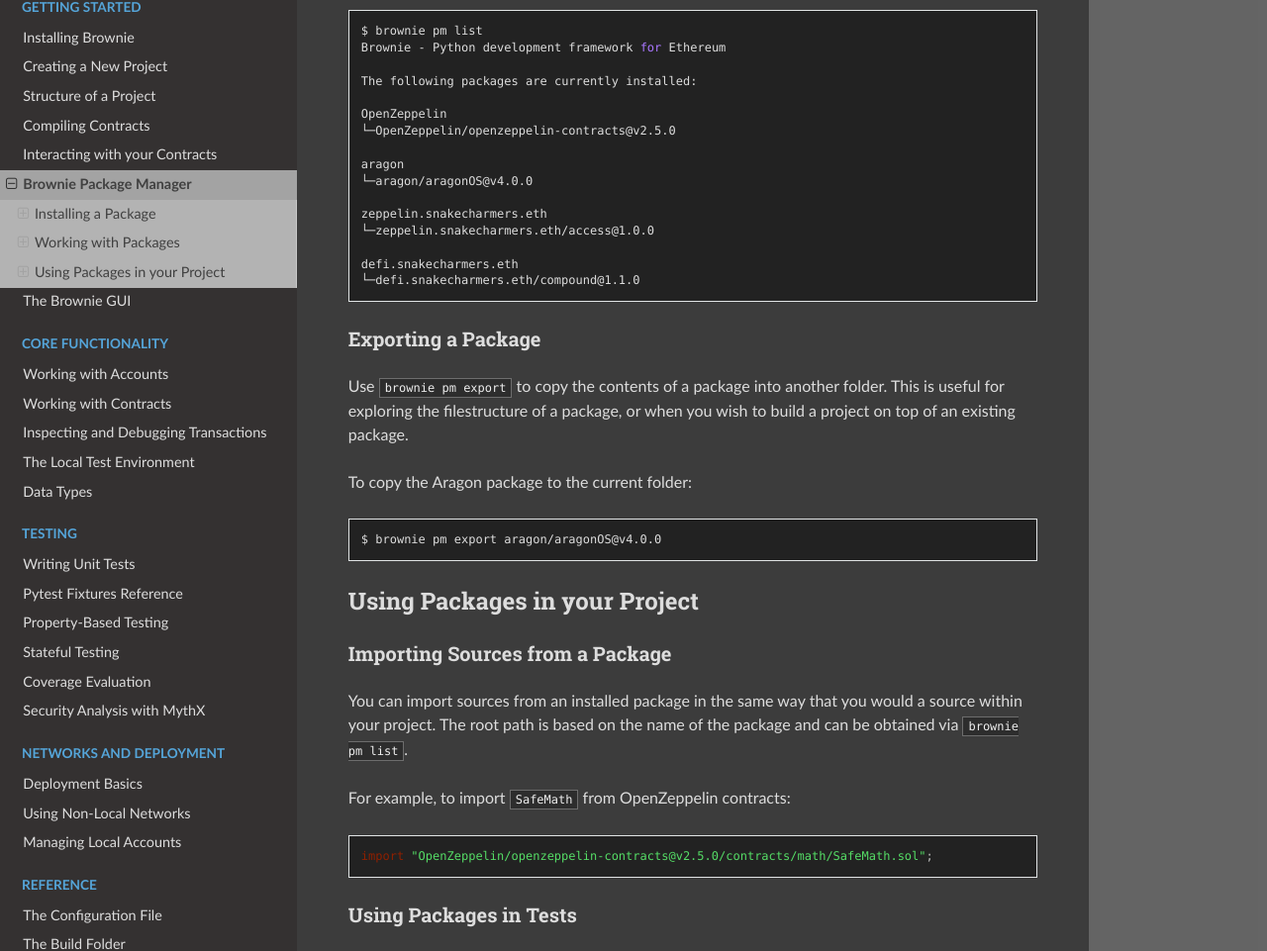
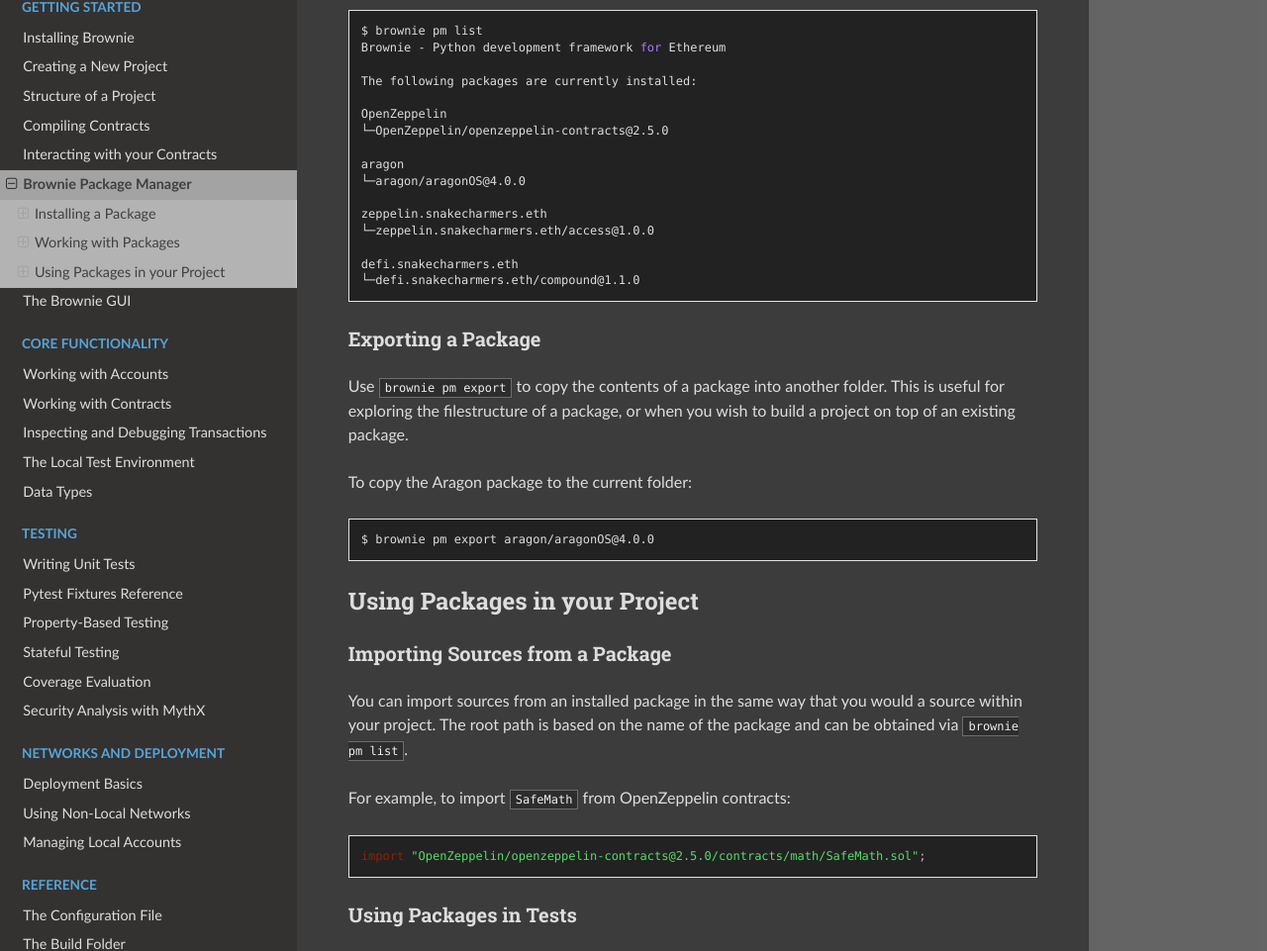
Before and after one commit to eth-brownie/brownie, a Sphinx documentation site: the page built from docs/package-manager.rst, in a window 1280 px wide and 1400 px high, scrolled down 1970 px. Shown: the part 185-1146 px from the top of the window at 99% size. Built offline with Sphinx 7.4.7 and the Read the Docs theme 2.0.0, drawn with Linux system fonts in a browser that asks for light colours; some of the changed text lies outside the part shown.

Commit message:
do not include leading v in package versions

```diff
--- a/docs/package-manager.rst
+++ b/docs/package-manager.rst
@@ -44,13 +44,13 @@
 
 .. code-block:: bash
 
-    $ brownie pm install OpenZeppelin/openzeppelin-contracts@v2.5.0
+    $ brownie pm install OpenZeppelin/openzeppelin-contracts@2.5.0
 
 To install `AragonOS <https://github.com/aragon/aragonOS>`_ version ``4.0.0``:
 
 .. code-block:: bash
 
-    $ brownie pm install aragon/aragonos@v4.0.0
+    $ brownie pm install aragon/aragonos@4.0.0
 
 Installing from ethPM
 ---------------------
@@ -100,10 +100,10 @@
     The following packages are currently installed:
 
     OpenZeppelin
-    └─OpenZeppelin/openzeppelin-contracts@v2.5.0
+    └─OpenZeppelin/openzeppelin-contracts@2.5.0
 
     aragon
-    └─aragon/aragonOS@v4.0.0
+    └─aragon/aragonOS@4.0.0
 
     zeppelin.snakecharmers.eth
     └─zeppelin.snakecharmers.eth/access@1.0.0
@@ -120,7 +120,7 @@
 
 .. code-block:: bash
 
-    $ brownie pm export aragon/aragonOS@v4.0.0
+    $ brownie pm export aragon/aragonOS@4.0.0
 
 Using Packages in your Project
 ==============================
@@ -134,7 +134,7 @@
 
 .. code-block:: solidity
 
-    import "OpenZeppelin/openzeppelin-contracts@v2.5.0/contracts/math/SafeMath.sol";
+    import "OpenZeppelin/openzeppelin-contracts@2.5.0/contracts/math/SafeMath.sol";
 
 Using Packages in Tests
 -----------------------
@@ -158,7 +158,7 @@
 .. code-block:: yaml
 
     dependencies:
-        - aragon/aragonOS@v4.0.0
+        - aragon/aragonOS@4.0.0
         - defi.snakecharmers.eth/compound@1.1.0
 
 Brownie attempts to install any listed dependencies prior to compiling a project. This is useful when your project may be used outside of your local environment.
```
Also changed, not shown: 1 other file.
